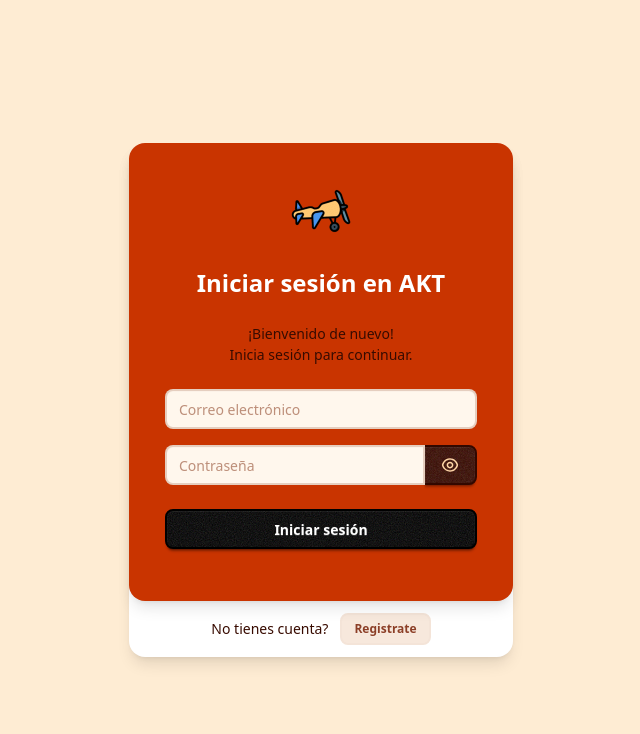
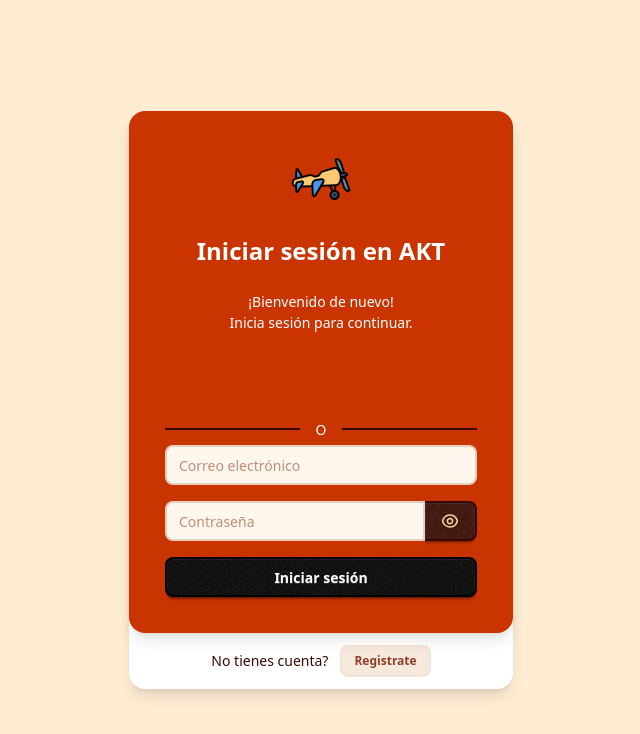
Before and after one commit to muke78/Frontend-Kindergarden, a React (Vite) app: page /login in a window 1280 px wide. Shown: the top 734 px of the page, without its empty margins (319-959 px from the left). Built offline with nearby package versions, Linux system fonts and the light colour scheme.

Commit message:
feat: Se inicia el auth con google

```diff
--- a/src/main.tsx
+++ b/src/main.tsx
@@ -4,18 +4,22 @@ import { StrictMode } from "react";
 import { createRoot } from "react-dom/client";
 import { BrowserRouter } from "react-router";
 
+import { GoogleOAuthProvider } from "@react-oauth/google";
 import "@styles/index.css";
 import { QueryClient, QueryClientProvider } from "@tanstack/react-query";
 import "animate.css";
 
 const queryClient = new QueryClient();
+const GOOGLE_ID_CLIENT = import.meta.env.VITE_GOOGLE_CLIENT_ID as string;
 
 createRoot(document.getElementById("root")!).render(
   <StrictMode>
-    <BrowserRouter>
-      <QueryClientProvider client={queryClient}>
-        <App />
-      </QueryClientProvider>
-    </BrowserRouter>
+    <GoogleOAuthProvider clientId={GOOGLE_ID_CLIENT}>
+      <BrowserRouter>
+        <QueryClientProvider client={queryClient}>
+          <App />
+        </QueryClientProvider>
+      </BrowserRouter>
+    </GoogleOAuthProvider>
   </StrictMode>,
 );
--- a/src/pages/PublicPages/Login.tsx
+++ b/src/pages/PublicPages/Login.tsx
@@ -4,7 +4,9 @@ import { Toaster } from "react-hot-toast";
 import { Link } from "react-router-dom";
 
 import { useLogin } from "@hooks/useAuth";
+import { GoogleLogin } from "@react-oauth/google";
 import { v } from "@styles/variables";
+import { jwtDecode } from "jwt-decode";
 
 interface FormData {
   email: string;
@@ -35,20 +37,39 @@ export const Login = () => {
     <div className="h-screen flex flex-col justify-center items-center p-4 bg-base-200 animate__animated animate__fadeIn">
       <div className="card bg-primary-content text-accent-content w-96 max-w-full shadow-lg">
         <div className="card bg-neutral text-primary-content shadow-lg">
-          <form onSubmit={handleSubmit(onSubmit)} method="POST">
           <div className="card-body p-9 text-center space-y-4">
             <img
               src={v.logoLogin}
               alt="Logo de Login"
               className="mx-auto w-16 h-16"
             />
-              <h1 className="text-2xl font-semibold dark:text-white">
+            <h1 className="text-2xl font-semibold text-white">
               Iniciar sesión en AKT
             </h1>
-              <span className="text-md text-balance text-secondary block">
+            <span className="text-md text-balance text-white block">
               ¡Bienvenido de nuevo! Inicia sesión para continuar.
             </span>
-
+            {/* Google */}
+            <GoogleLogin
+              onSuccess={(credentialResponse) => {
+                console.log(credentialResponse);
+                if (credentialResponse.credential) {
+                  console.log(jwtDecode(credentialResponse.credential));
+                } else {
+                  console.error("Credential is undefined");
+                }
+              }}
+              onError={() => {
+                console.log("Login Failed");
+              }}
+              auto_select={true}
+            />
+            <div className="divider divider-secondary text-white m-0">O</div>
+            <form
+              className="flex flex-col gap-4"
+              onSubmit={handleSubmit(onSubmit)}
+              method="POST"
+            >
               <div className="space-y-4">
                 <input
                   type="email"
@@ -77,11 +98,6 @@ export const Login = () => {
                         required: inputErrorText,
                       })}
                     />
-                    {errors.password && (
-                      <p className="text-primary p-0">
-                        {(errors.password as FieldError)?.message}
-                      </p>
-                    )}
                   </div>
                   <span
                     onClick={() => setShowPassword(!showPassword)}
@@ -96,15 +112,15 @@ export const Login = () => {
                 </div>
                 {errors.password && (
                   <p className="text-primary p-0">
-                    {(errors.email as FieldError)?.message}
+                    {(errors.password as FieldError)?.message}
                   </p>
                 )}
               </div>
 
               <button className="btn btn-primary w-full">Iniciar sesión</button>
               <Toaster position="bottom-right" reverseOrder={false} />
+            </form>
           </div>
-          </form>
         </div>
 
         <div className="flex justify-center items-center gap-3 p-3 text-sm">
--- a/src/styles/variables.tsx
+++ b/src/styles/variables.tsx
@@ -1,3 +1,4 @@
+import { FcGoogle } from "react-icons/fc";
 import { FiEdit } from "react-icons/fi";
 import { GrUserManager } from "react-icons/gr";
 import { HiChevronDoubleLeft } from "react-icons/hi";
@@ -51,4 +52,5 @@ export const v = {
   iconoEditarButton: FiEdit,
   iconoCrearButton: RiEditLine,
   iconoMasOpciones: SlOptions,
+  iconoGoogle: FcGoogle,
 };
```
Also changed, not shown: 1 other file (tests, documents, lock files or other folders). Lines whose indentation alone changed are shown as unchanged.
